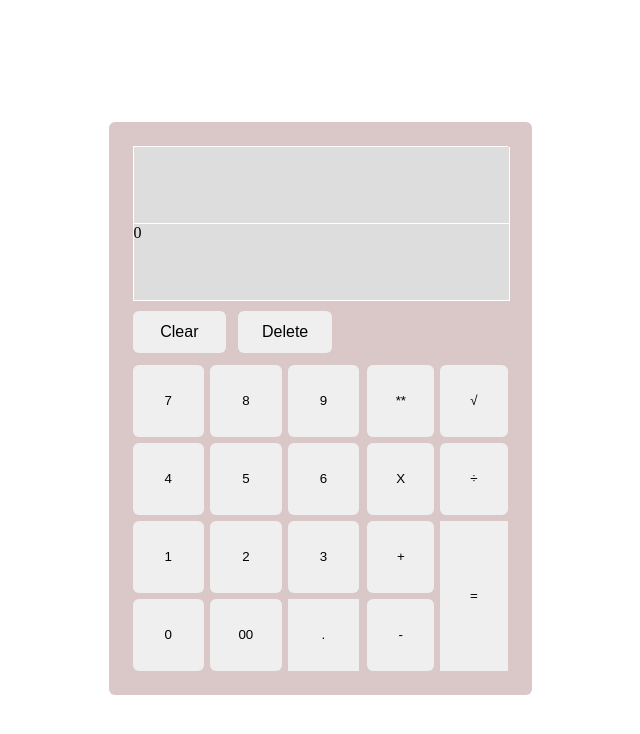
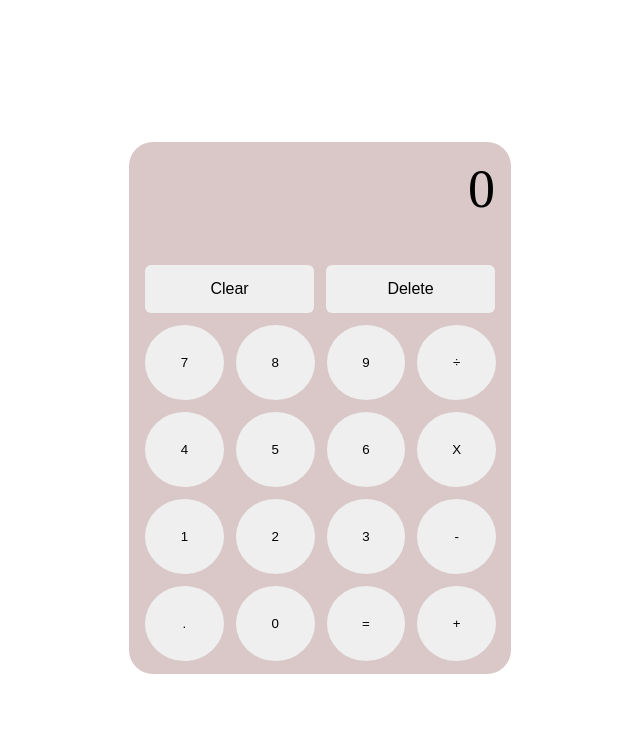
Before and after one commit to bisuketto0/Calculator, a plain HTML site: page index.html in a window 1280 px wide. Shown: the whole page, without its empty margins (320-960 px from the left). Drawn offline with Linux system fonts and the light colour scheme.

Commit message:
Final touches

```diff
--- a/index.html
+++ b/index.html
@@ -13,39 +13,34 @@
 <body>
   <div class="calculator">
 
-    <div class="display">
-      <div class="operation display-box"></div>
-      <div class="current-number display-box">0</div>
-    </div>
+
+    <div class="display display-box">0</div>
+
     <div class="display-buttons">
       <button class="display-btn" id="clear">Clear</button>
       <button class="display-btn" id="delete">Delete</button>
     </div>
 
     <div class="numbers-and-operations">
-      <div class="numbers">
-        <button class="number-btn">7</button>
-        <button class="number-btn">8</button>
-        <button class="number-btn">9</button>
-        <button class="number-btn">4</button>
-        <button class="number-btn">5</button>
-        <button class="number-btn">6</button>
-        <button class="number-btn">1</button>
-        <button class="number-btn">2</button>
-        <button class="number-btn">3</button>
-        <button class="number-btn">0</button>
-        <button class="number-btn">00</button>
-        <button class="point">.</button>
-      </div>
-      <div class="operations">
-        <button class="oper-btn">**</button>
-        <button class="oper-btn">√</button>
-        <button class="oper-btn">X</button>
-        <button class="oper-btn">÷</button>
-        <button class="oper-btn">+</button>
-        <button class="oper-btn">-</button>
-        <button class="equal">=</button>
-      </div>
+      <button class="btn" id="number-btn">7</button>
+      <button class="btn" id="number-btn">8</button>
+      <button class="btn" id="number-btn">9</button>
+      <button class="btn" id="oper-btn">÷</button>
+
+      <button class="btn" id="number-btn">4</button>
+      <button class="btn" id="number-btn">5</button>
+      <button class="btn" id="number-btn">6</button>
+      <button class="btn" id="oper-btn">X</button>
+
+      <button class="btn" id="number-btn">1</button>
+      <button class="btn" id="number-btn">2</button>
+      <button class="btn" id="number-btn">3</button>
+      <button class="btn" id="oper-btn">-</button>
+
+      <button class="btn" id="point">.</button>
+      <button class="btn" id="number-btn">0</button>
+      <button class="btn" id="equal">=</button>
+      <button class="btn" id="oper-btn">+</button>
     </div>
 
   </div>
--- a/script.js
+++ b/script.js
@@ -5,12 +5,11 @@ let operator = '';
 let shouldResetCurrent = false;
 
 // Document selectors
-const numberButtons = document.querySelectorAll('.number-btn');
-const operationButtons = document.querySelectorAll('.oper-btn');
-const displayButtons = document.querySelectorAll('.display-btn');
-const displayCurrent = document.querySelector('.current-number');
+const numberButtons = document.querySelectorAll('#number-btn');
+const operationButtons = document.querySelectorAll('#oper-btn');
+const displayCurrent = document.querySelector('.display');
 const displayOperation = document.querySelector('.operation');
-const equalButton = document.querySelector('.equal');
+const equalButton = document.querySelector('#equal');
 const clearBtn = document.querySelector('#clear');
 const deleteBtn = document.querySelector('#delete');
 const pointBtn = document.querySelector('.point')
@@ -63,12 +62,16 @@ const clear = function() {
   operator = '';
   shouldResetCurrent = false
   displayCurrent.textContent = '0'
+  // Deselect button
+  operationButtons.forEach(button => button.classList.remove('selected'));
 };
 
 // Delete number
 const del = function() {
   let string = displayCurrent.textContent
   displayCurrent.textContent = string.slice(0, string.length - 1)
+  // Deselect button
+  operationButtons.forEach(button => button.classList.remove('selected'));
 };
 
 const writePoint = function() {
--- a/styles.css
+++ b/styles.css
@@ -9,34 +9,24 @@ body {
 .calculator {
   background-color: rgb(218, 200, 200);
   min-width: 300px;
-  width: 375px;
-  height: 525px;
-  padding: 24px;
+  width: 350px;
+  height: 500px;
+  padding: 16px;
   gap: 12px;
-  border-radius: 6px;
+  border-radius: 24px;
   display: flex;
   flex-direction: column;
 }
 
 .display {
-  background-color: rgb(140, 140, 255);
-  flex-grow: 3;
+  text-align: end;
+  height: 20%;
+  font-size: 54px;
   /* border-radius: 6px; */
-  border-top: 1px solid rgb(255, 255, 255);
-}
-
-.display-box {
-  background-color: rgb(221, 221, 221);
-  border-bottom: 1px solid rgb(255, 255, 255);
-  border-right: 1px solid rgb(255, 255, 255);
-  border-left: 1px solid rgb(255, 255, 255);
-  width: 100%;
-  height: 50%;
 }
 
 .display-buttons {
-  /* background-color: rgb(140, 140, 255); */
-  flex-grow: 0.5;
+  height: 10%;
   gap: 12px;
   display: flex;
   justify-content: start;
@@ -44,35 +34,18 @@ body {
 }
 
 .numbers-and-operations {
-  /* background-color: rgb(140, 140, 255); */
-  flex-grow: 5;
-  display: flex;
-  gap: 8px;
+  height: 70%;
+  display: grid;
+  gap: 12px;
+  grid-template-columns: repeat(4, 22.5%);
+  grid-template-rows: repeat(4, 22.5%);
 }
 
-.numbers {
-  /* background-color: rgb(255, 164, 130); */
-  flex-grow: 1.5;
-  display: grid;
-  gap: 6px;
-  grid-template-columns: repeat(3, 1fr);
-  grid-template-rows: repeat(4, 1fr);
-}
-
-.operations {
-  /* background-color: rgb(255, 164, 130); */
-  flex-grow: 1;
-  display: grid;
-  gap: 6px;
-  grid-template-columns: repeat(2, 1fr);
-  grid-template-rows: repeat(4, 1fr);
-}
-
-.equal {
+/* .equal {
   grid-column-start: 2;
   grid-row-start: 3;
   grid-row-end: span 2;
-}
+} */
 
 button {
   display: inline-block;
@@ -81,18 +54,14 @@ button {
 }
 
 .display-btn {
-  width: 25%;
+  width: 50%;
   height: 100%;
   border-radius: 6px;
   font-size: 1em;
 }
 
-.number-btn {
-  border-radius: 6px;
-}
-
-.oper-btn {
-  border-radius: 6px;
+.btn {
+  border-radius: 100%;
 }
 
 .selected {
```
